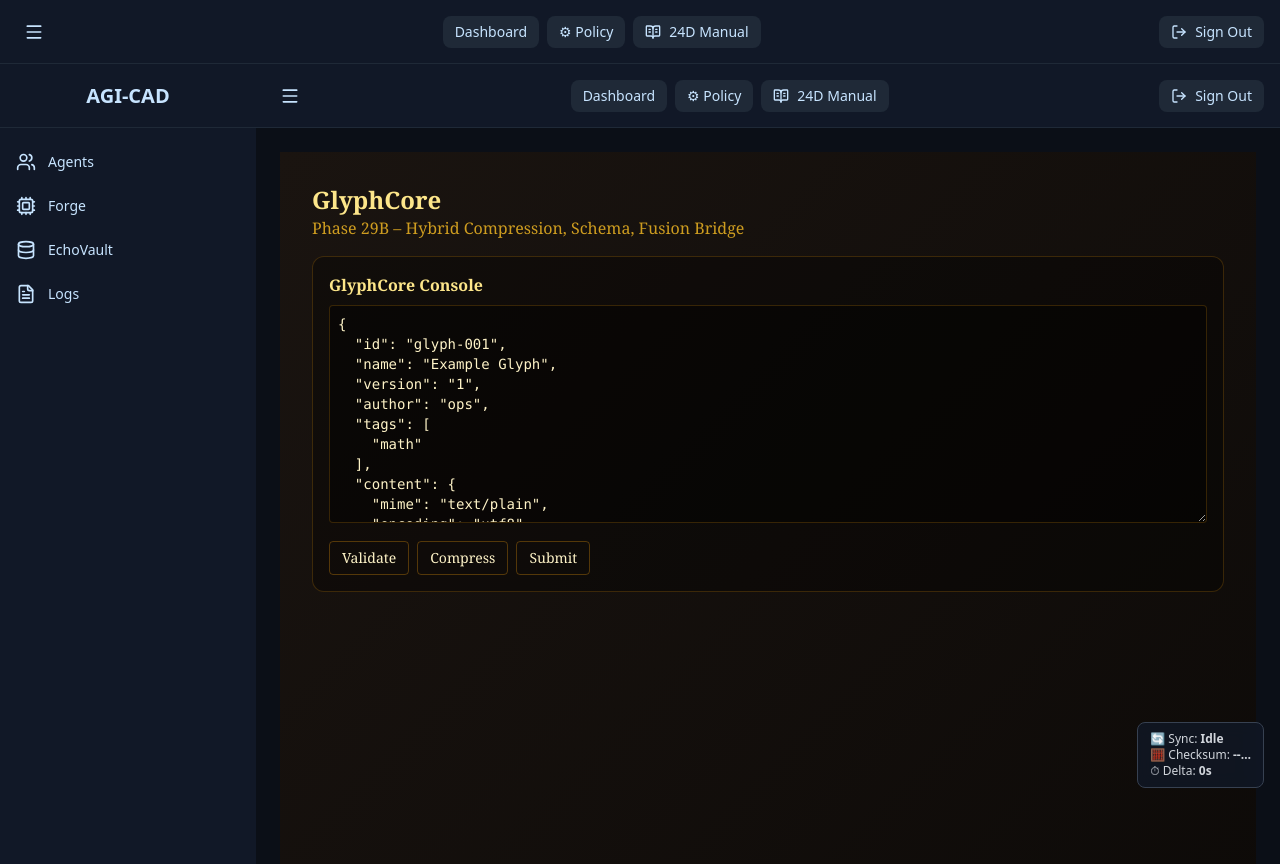
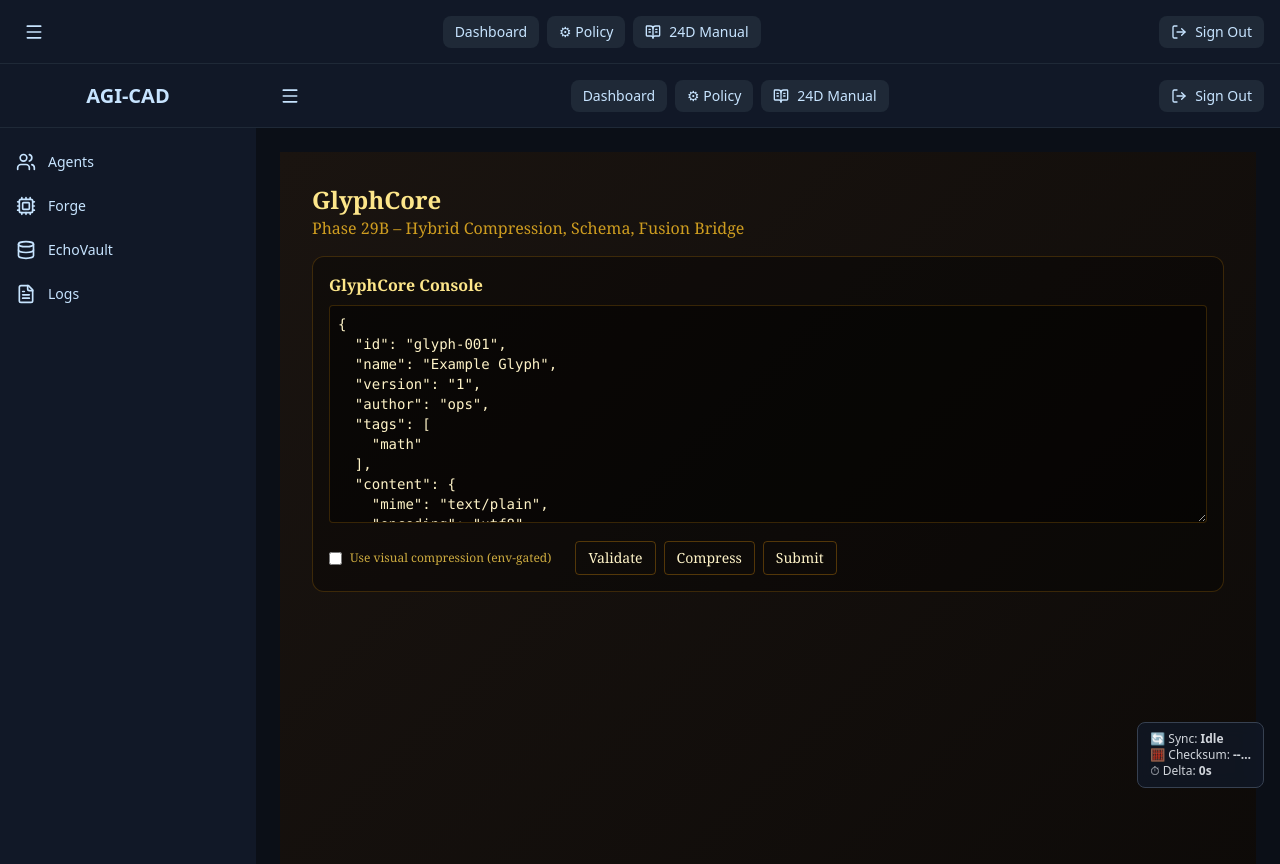
Before and after one commit to Eldenpaths/C-Users-omgwt-agi-cad, a Next.js app: page /glyphcore in a window 1280 px wide. Built offline with nearby package versions, Linux system fonts and the light colour scheme; no server answers; the database is empty.

Commit message:
GlyphCore: wire visual-hybrid compression path (env-gated) + console toggle

```diff
--- a/src/components/glyph/GlyphCoreConsole.tsx
+++ b/src/components/glyph/GlyphCoreConsole.tsx
@@ -2,6 +2,7 @@
 import React from 'react';
 import { GlyphDocumentSchema } from '@/lib/glyphcore/schema';
 import { roundTripText } from '@/lib/glyphcore/compressor';
+import { visualCompressClient, isVisualCompressionEnabled } from '@/lib/glyphcore/visualHybrid';
 
 export default function GlyphCoreConsole() {
   const [input, setInput] = React.useState<string>(JSON.stringify({
@@ -9,6 +10,7 @@ export default function GlyphCoreConsole() {
     content: { mime: 'text/plain', encoding: 'utf8', data: 'E=mc^2' },
   }, null, 2));
   const [status, setStatus] = React.useState<string>('');
+  const [useVisual, setUseVisual] = React.useState<boolean>(false);
 
   async function handleValidate() {
     try {
@@ -24,8 +26,13 @@ export default function GlyphCoreConsole() {
     try {
       const parsed = JSON.parse(input);
       const text = parsed?.content?.data || '';
-      const r = await roundTripText(String(text));
-      setStatus(`Compressed ${r.sizeIn} → ${r.sizeOut} bytes; restored="${r.restored}"`);
+      if (useVisual && isVisualCompressionEnabled()) {
+        const bytes = await visualCompressClient(String(text));
+        setStatus(`Visual-compressed preview: ~${String(text).length} → ${bytes.length} bytes`);
+      } else {
+        const r = await roundTripText(String(text));
+        setStatus(`Compressed ${r.sizeIn} → ${r.sizeOut} bytes; restored="${r.restored}"`);
+      }
     } catch (e: any) {
       setStatus(`Compression error: ${e?.message || 'error'}`);
     }
@@ -47,6 +54,10 @@ export default function GlyphCoreConsole() {
       <div className="mb-2 text-amber-200 font-semibold">GlyphCore Console</div>
       <textarea value={input} onChange={(e) => setInput(e.target.value)} rows={10} className="w-full rounded bg-black/40 border border-amber-500/20 p-2 font-mono text-sm text-amber-100" />
       <div className="mt-3 flex items-center gap-2">
+        <label className="flex items-center gap-2 text-xs text-amber-300/80 mr-4">
+          <input type="checkbox" checked={useVisual} onChange={(e)=>setUseVisual(e.target.checked)} />
+          <span>Use visual compression (env-gated)</span>
+        </label>
         <button onClick={handleValidate} className="px-3 py-1.5 rounded border border-amber-500/30 hover:bg-amber-500/10 text-amber-100 text-sm">Validate</button>
         <button onClick={handleCompress} className="px-3 py-1.5 rounded border border-amber-500/30 hover:bg-amber-500/10 text-amber-100 text-sm">Compress</button>
         <button onClick={handleSubmit} className="px-3 py-1.5 rounded border border-amber-500/30 hover:bg-amber-500/10 text-amber-100 text-sm">Submit</button>
--- a/src/pages/api/glyph/ingest.ts
+++ b/src/pages/api/glyph/ingest.ts
@@ -1,6 +1,7 @@
 import type { NextApiRequest, NextApiResponse } from 'next';
 import { validateGlyph } from '@/lib/glyphcore';
 import { compress } from '@/lib/glyphcore/compressor';
+import { isVisualCompressionEnabled, visualCompressServer } from '@/lib/glyphcore/visualHybrid';
 
 export default async function handler(req: NextApiRequest, res: NextApiResponse) {
   if (req.method !== 'POST') {
@@ -11,7 +12,11 @@ export default async function handler(req: NextApiRequest, res: NextApiResponse)
     const { glyph } = req.body || {};
     const doc = validateGlyph(glyph);
     const contentStr = doc.content.encoding === 'base64' ? Buffer.from(doc.content.data, 'base64').toString('utf8') : doc.content.data;
-    const comp = await compress(contentStr);
+    // Choose compression path
+    const useVisual = isVisualCompressionEnabled();
+    const comp = useVisual
+      ? await visualCompressServer(contentStr)
+      : await compress(contentStr);
 
     // Persist via Firebase Admin (server-only)
     try {
@@ -25,11 +30,11 @@ export default async function handler(req: NextApiRequest, res: NextApiResponse)
         version: doc.version,
         createdAt: FieldValue.serverTimestamp(),
         updatedAt: FieldValue.serverTimestamp(),
-        content: { mime: doc.content.mime, size: comp.length, algo: 'hybrid' },
+        content: { mime: doc.content.mime, size: comp.length, algo: useVisual ? 'visual' : 'hybrid' },
       });
-      return res.status(200).json({ ok: true, id: ref.id, compressed: comp.length });
+      return res.status(200).json({ ok: true, id: ref.id, compressed: comp.length, algo: useVisual ? 'visual' : 'hybrid' });
     } catch {
-      return res.status(200).json({ ok: true, compressed: comp.length, note: 'local-only (no admin)' });
+      return res.status(200).json({ ok: true, compressed: comp.length, algo: useVisual ? 'visual' : 'hybrid', note: 'local-only (no admin)' });
     }
   } catch (e: any) {
     return res.status(422).json({ ok: false, error: e?.message || 'invalid glyph' });
```
